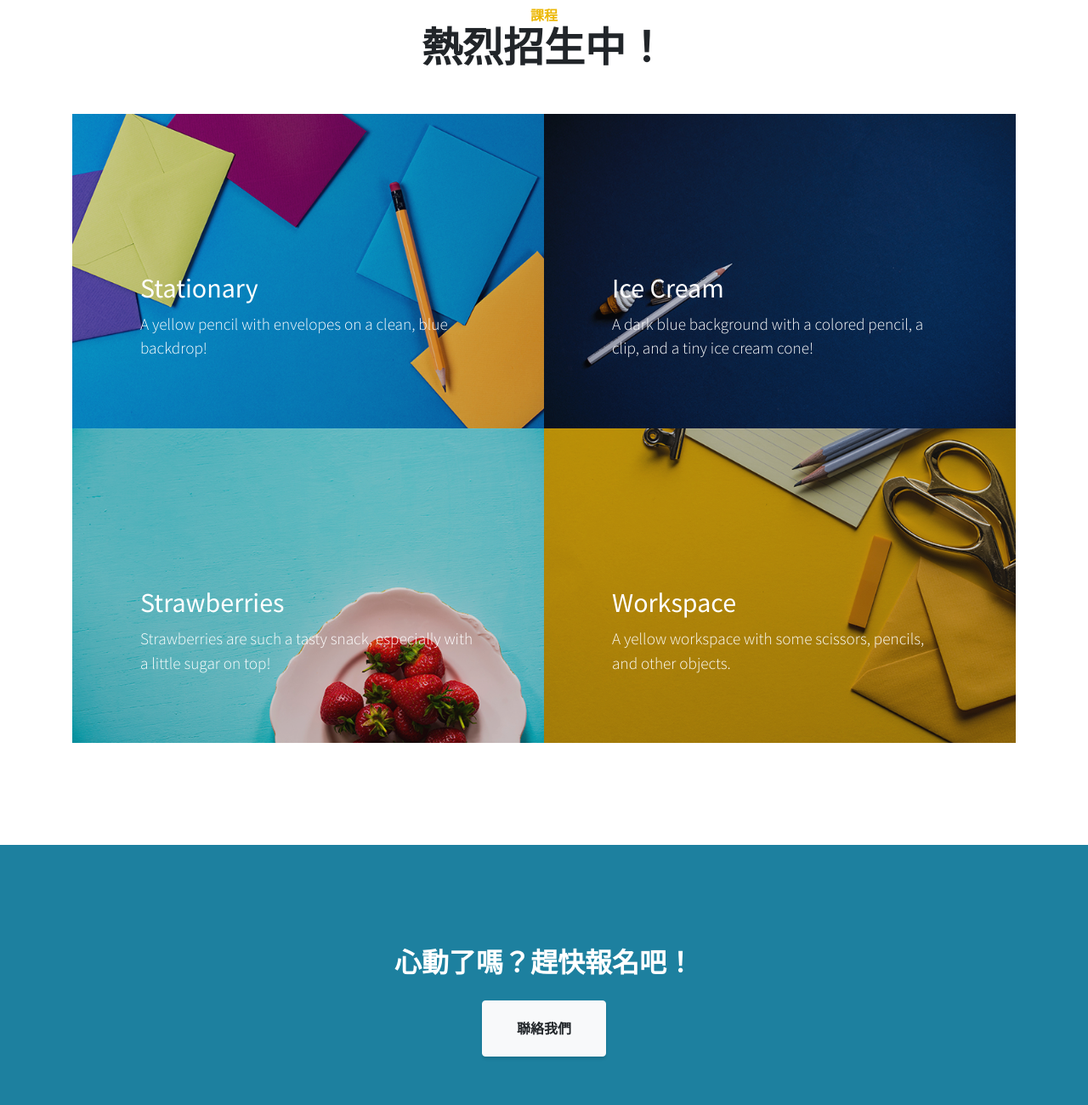
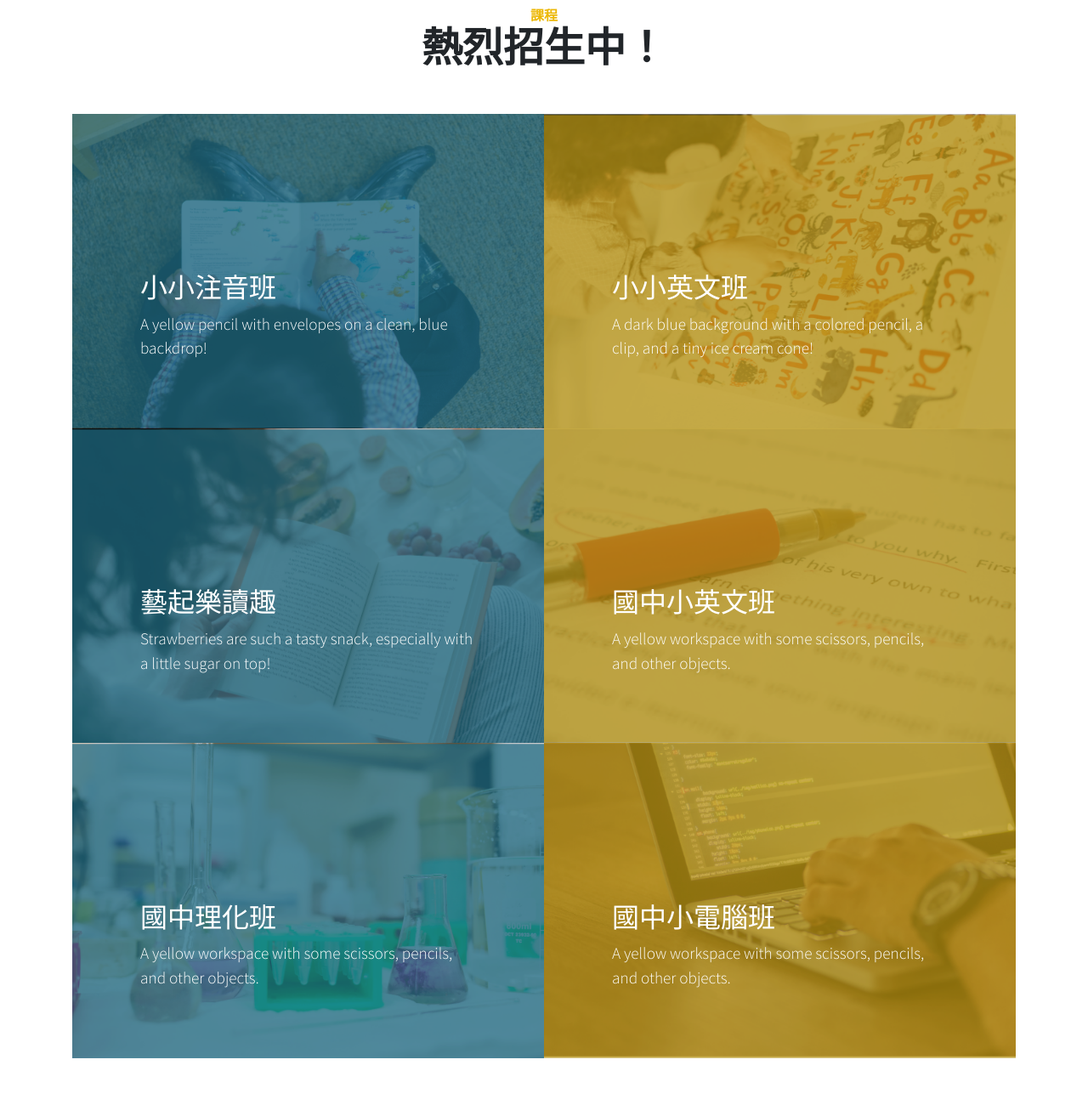
Before and after one commit to samuel86102/injoy-website, a plain HTML site: page index_draft.html in a window 1280 px wide. Shown: the part 2580-3880 px from the top of the page at 85% size. Drawn offline with Linux system fonts and the light colour scheme.

Commit message:
course update

```diff
--- a/index_draft.html
+++ b/index_draft.html
@@ -218,51 +218,81 @@
         <h3 class="text-secondary mb-0">課程</h3>
         <h2 class="mb-5">熱烈招生中！</h2>
       </div>
+
       <div class="row no-gutters">
+
         <div class="col-lg-6">
           <a class="portfolio-item" href="#!">
             <div class="caption">
               <div class="caption-content">
-                <div class="h2">Stationary</div>
+                <div class="h2">小小注音班</div>
                 <p class="mb-0">A yellow pencil with envelopes on a clean, blue backdrop!</p>
               </div>
             </div>
-            <img class="img-fluid" src="img/portfolio-1.jpg" alt="">
+            <img class="img-fluid" src="img/1.png" alt="">
           </a>
         </div>
+
         <div class="col-lg-6">
           <a class="portfolio-item" href="#!">
             <div class="caption">
               <div class="caption-content">
-                <div class="h2">Ice Cream</div>
+                <div class="h2">小小英文班</div>
                 <p class="mb-0">A dark blue background with a colored pencil, a clip, and a tiny ice cream cone!</p>
               </div>
             </div>
-            <img class="img-fluid" src="img/portfolio-2.jpg" alt="">
+            <img class="img-fluid" src="img/2.png" alt="">
           </a>
         </div>
+
         <div class="col-lg-6">
           <a class="portfolio-item" href="#!">
             <div class="caption">
               <div class="caption-content">
-                <div class="h2">Strawberries</div>
+                <div class="h2">藝起樂讀趣</div>
                 <p class="mb-0">Strawberries are such a tasty snack, especially with a little sugar on top!</p>
               </div>
             </div>
-            <img class="img-fluid" src="img/portfolio-3.jpg" alt="">
+            <img class="img-fluid" src="img/3.png" alt="">
           </a>
         </div>
+
         <div class="col-lg-6">
           <a class="portfolio-item" href="#!">
             <div class="caption">
               <div class="caption-content">
-                <div class="h2">Workspace</div>
+                <div class="h2">國中小英文班</div>
                 <p class="mb-0">A yellow workspace with some scissors, pencils, and other objects.</p>
               </div>
             </div>
-            <img class="img-fluid" src="img/portfolio-4.jpg" alt="">
+            <img class="img-fluid" src="img/4.png" alt="">
           </a>
         </div>
+
+        <div class="col-lg-6">
+          <a class="portfolio-item" href="#!">
+            <div class="caption">
+              <div class="caption-content">
+                <div class="h2">國中理化班</div>
+                <p class="mb-0">A yellow workspace with some scissors, pencils, and other objects.</p>
+              </div>
+            </div>
+            <img class="img-fluid" src="img/5.png" alt="">
+          </a>
+        </div>
+
+        <div class="col-lg-6">
+          <a class="portfolio-item" href="#!">
+            <div class="caption">
+              <div class="caption-content">
+                <div class="h2">國中小電腦班</div>
+                <p class="mb-0">A yellow workspace with some scissors, pencils, and other objects.</p>
+              </div>
+            </div>
+            <img class="img-fluid" src="img/6.png" alt="">
+          </a>
+        </div>
+
       </div>
     </div>
   </section>
```
Also changed, not shown: img/1.png (added), img/2.png (added), img/3.png (added), img/4.png (added), img/5.png (added), img/6.png (added).
